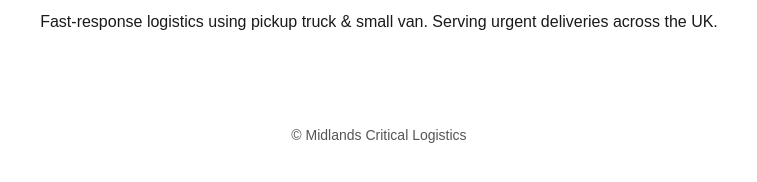
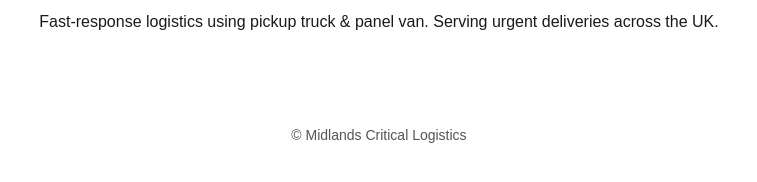
Before and after one commit to midlandscriticallogistics/midlands-critical-logistics, a plain HTML site: page index.html in a window 1280 px wide. Shown: the part 444-626 px from the top of the page, 261-1018 px from the left. Drawn offline with Linux system fonts and the light colour scheme.

Commit message:
index.html

```diff
--- a/index.html
+++ b/index.html
@@ -69,7 +69,7 @@
   </div>
 
   <p>
-    Fast-response logistics using pickup truck & small van.
+    Fast-response logistics using pickup truck & panel van.
     Serving urgent deliveries across the UK.
   </p>
 </div>
```
